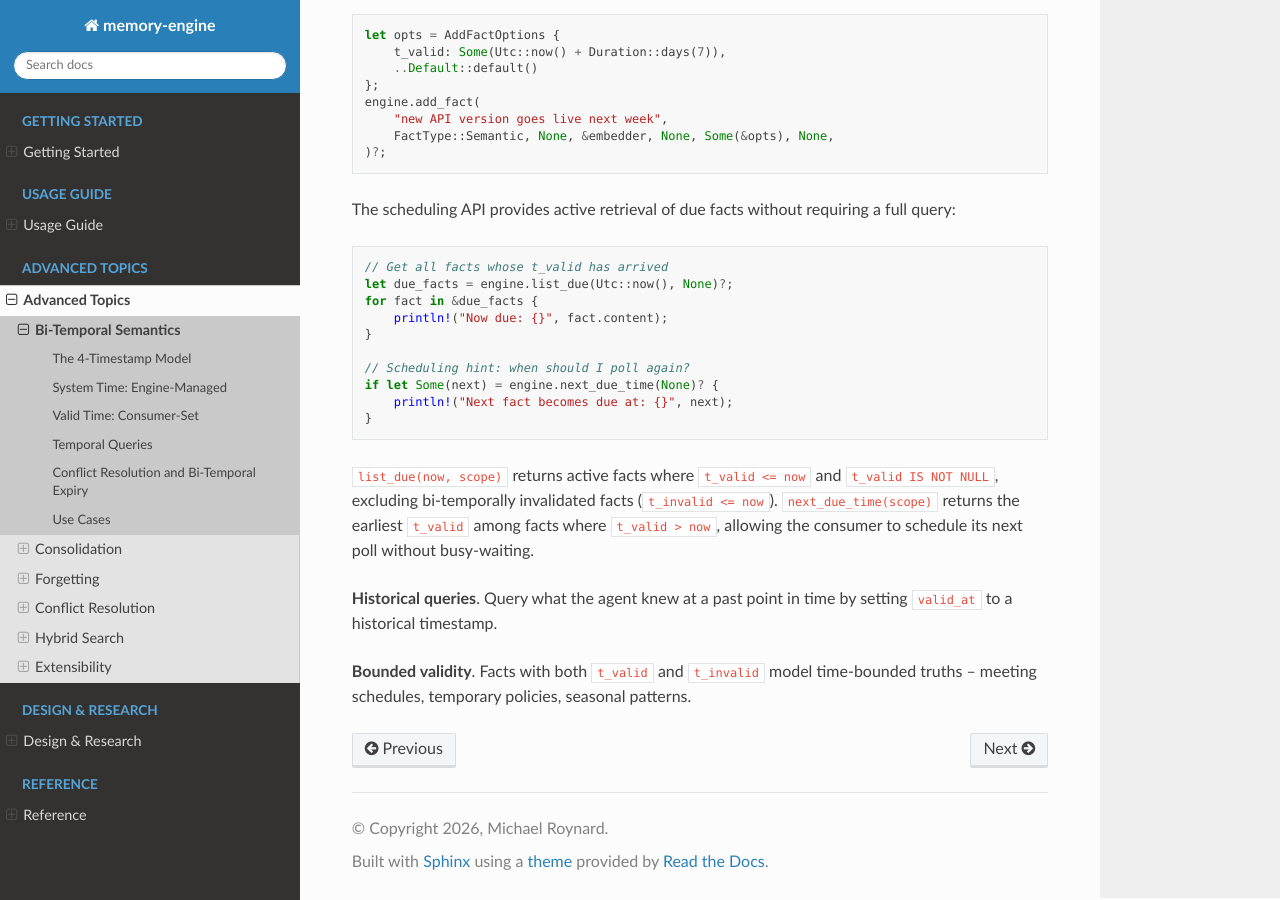
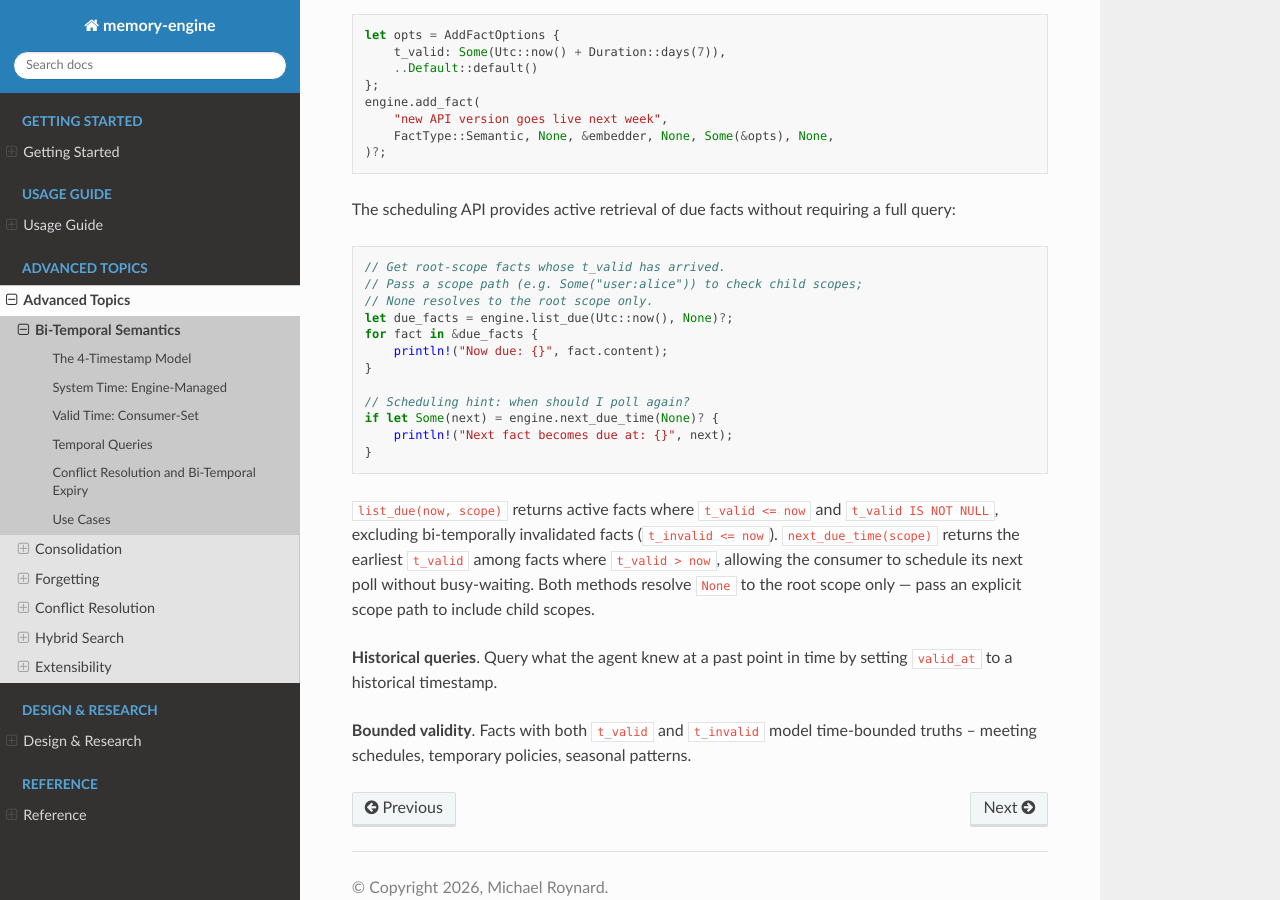
Before and after one commit to dutiona/memory-engine, a Sphinx documentation site: the page built from docs/advanced/bi-temporal-semantics.md, in a window 1280 px wide and 900 px high, scrolled down 2693 px. Built offline with Sphinx 7.4.7 and the Read the Docs theme 3.1.0, drawn with Linux system fonts in a browser that asks for light colours; pages that are not in the unit, such as notebooks, are missing from menus.

Commit message:
docs: clarify None scope semantics in scheduling API
list_due() and next_due_time() resolve None scope to root only,
not all scopes. Updated docs to prevent consumers from silently
missing due facts stored under child scopes.

Addresses Codex review finding on PR #60.

````diff
--- a/docs/advanced/bi-temporal-semantics.md
+++ b/docs/advanced/bi-temporal-semantics.md
@@ -121,7 +121,9 @@ engine.add_fact(
 The scheduling API provides active retrieval of due facts without requiring a full query:
 
 ```rust
-// Get all facts whose t_valid has arrived
+// Get root-scope facts whose t_valid has arrived.
+// Pass a scope path (e.g. Some("user:alice")) to check child scopes;
+// None resolves to the root scope only.
 let due_facts = engine.list_due(Utc::now(), None)?;
 for fact in &due_facts {
     println!("Now due: {}", fact.content);
@@ -133,7 +135,7 @@ if let Some(next) = engine.next_due_time(None)? {
 }
 ```
 
-`list_due(now, scope)` returns active facts where `t_valid <= now` and `t_valid IS NOT NULL`, excluding bi-temporally invalidated facts (`t_invalid <= now`). `next_due_time(scope)` returns the earliest `t_valid` among facts where `t_valid > now`, allowing the consumer to schedule its next poll without busy-waiting.
+`list_due(now, scope)` returns active facts where `t_valid <= now` and `t_valid IS NOT NULL`, excluding bi-temporally invalidated facts (`t_invalid <= now`). `next_due_time(scope)` returns the earliest `t_valid` among facts where `t_valid > now`, allowing the consumer to schedule its next poll without busy-waiting. Both methods resolve `None` to the root scope only — pass an explicit scope path to include child scopes.
 
 **Historical queries**. Query what the agent knew at a past point in time by setting `valid_at` to a historical timestamp.
 
````
Also changed, not shown: docs/reference/api.md (+4 -4 lines).
